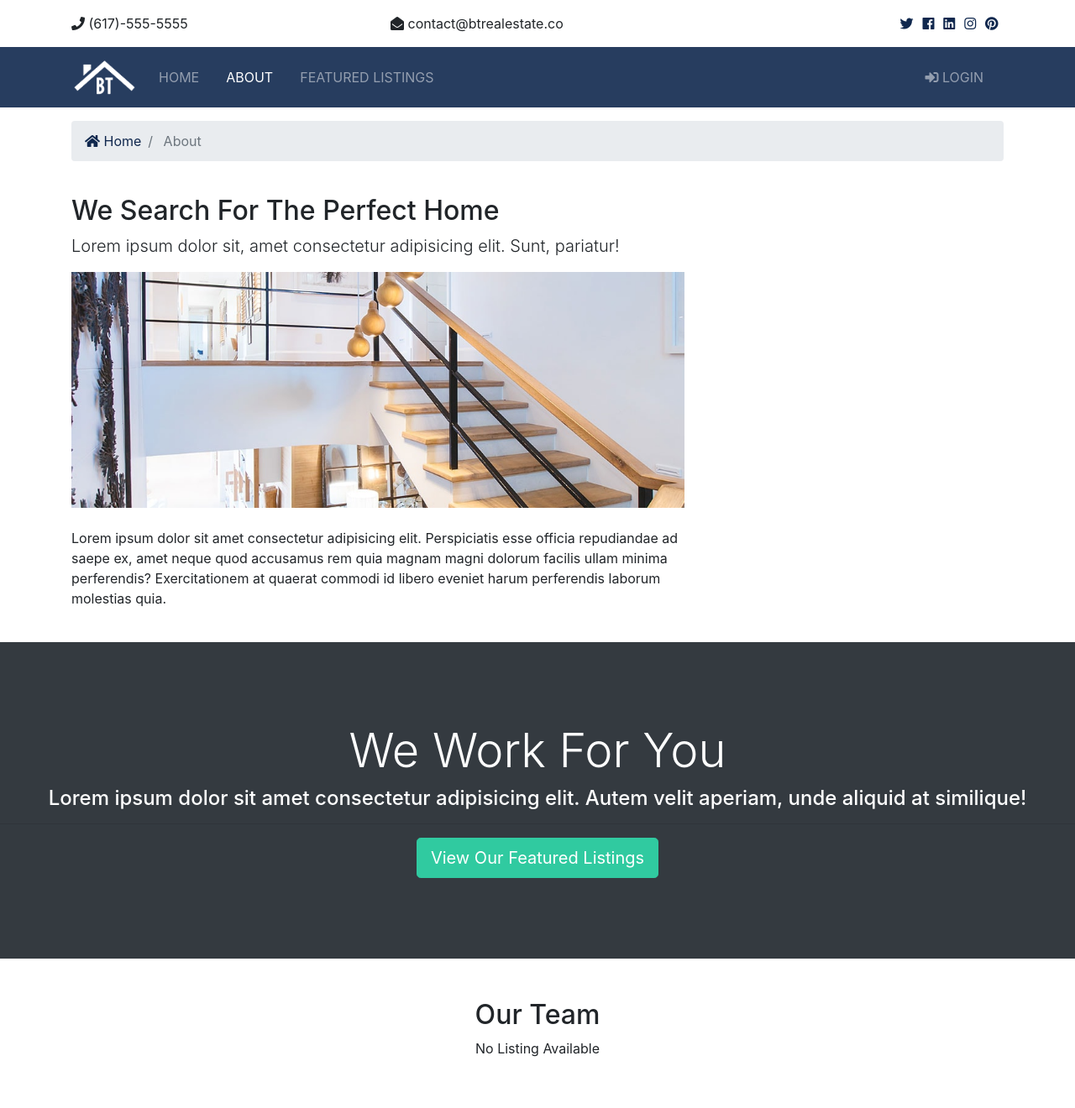
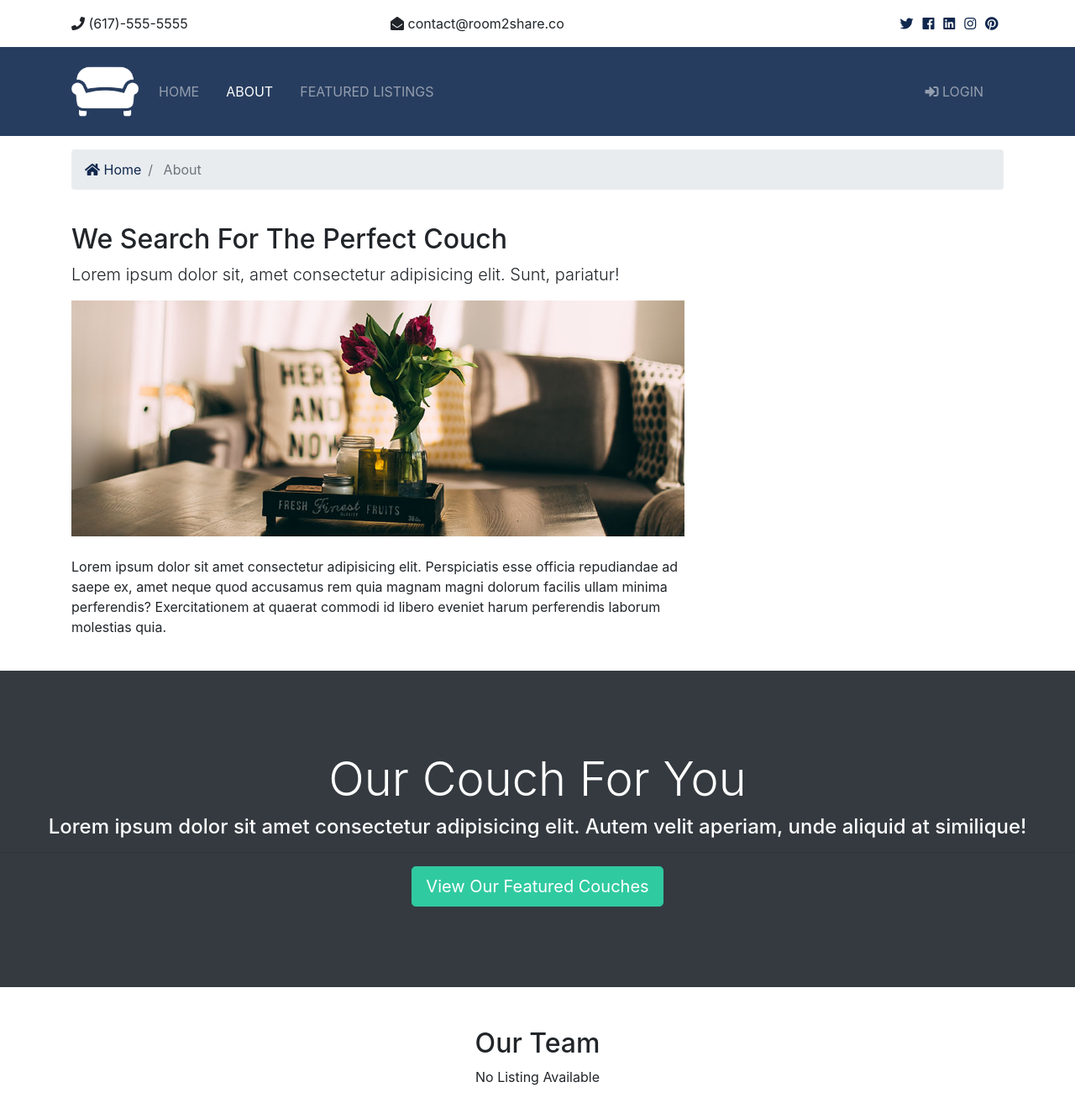
Before and after one commit to serktech/projectRE, a Django app: page /about in a window 1280 px wide. Shown: the top 1320 px of the page at 84% size. Run offline with Django 3.2, Linux system fonts and the light colour scheme; data that the repository does not hold is empty; some libraries are stand-ins or nearby versions.

Commit message:
update info and media

```diff
--- a/templates/base.html
+++ b/templates/base.html
@@ -14,7 +14,7 @@
     <!-- Lightbox -->
     <link rel="stylesheet" href="{% static 'css/lightbox.min.css' %}">
 
-    <title>ProjectRE ude{% block title %} {% endblock %}</title>
+    <title>Room2Share {% block title %} {% endblock %}</title>
 </head>
 <body>
 <!-- Top Bar -->
--- a/templates/pages/about.html
+++ b/templates/pages/about.html
@@ -22,7 +22,7 @@
         <div class="container">
             <div class="row">
                 <div class="col-md-8">
-                    <h2>We Search For The Perfect Home</h2>
+                    <h2>We Search For The Perfect Couch</h2>
                     <p class="lead">Lorem ipsum dolor sit, amet consectetur adipisicing elit. Sunt, pariatur!</p>
                     <img src="{% static 'img/about.jpg' %}" alt="">
                     <p class="mt-4">Lorem ipsum dolor sit amet consectetur adipisicing elit. Perspiciatis esse officia
@@ -35,9 +35,9 @@
                     {% if mvp_realtors %}
                         {% for realtor in mvp_realtors %}
                             <div class="card">
-                                <img class="card-img-top" src="{{ realtor.photo.url }}" alt="Seller of the month">
+                                <img class="card-img-top" src="{{ realtor.photo.url }}" alt="Coucher of the month">
                                 <div class="card-body">
-                                    <h5 class="card-title">Seller Of The Month</h5>
+                                    <h5 class="card-title">Coucher Of The Month</h5>
                                     <h6 class="text-secondary">{{ realtor.name }}</h6>
                                     <p class="card-text">{{ realtor.description }}
                                     </p>
@@ -53,11 +53,11 @@
 
     <!-- Work -->
     <section id="work" class="bg-dark text-white text-center">
-        <h2 class="display-4">We Work For You</h2>
+        <h2 class="display-4">Our Couch For You</h2>
         <h4>Lorem ipsum dolor sit amet consectetur adipisicing elit. Autem velit aperiam, unde aliquid at
             similique!</h4>
         <hr>
-        <a href="listings.html" class="btn btn-secondary text-white btn-lg">View Our Featured Listings</a>
+        <a href="listings.html" class="btn btn-secondary text-white btn-lg">View Our Featured Couches</a>
     </section>
 
     <!-- Team -->
@@ -71,7 +71,7 @@
                             <img src="{{ realtor.photo.url }}" alt="" class="rounded-circle mb-3">
                             <h4>{{ realtor.name }}</h4>
                             <p class="text-success">
-                                <i class="fas fa-award text-success mb-3"></i> Realtor</p>
+                                <i class="fas fa-award text-success mb-3"></i> Coucher</p>
                             <hr>
                             <p>
                                 <i class="fas fa-phone"></i> {{ realtor.phone }}</p>
--- a/templates/partials/_topbar.html
+++ b/templates/partials/_topbar.html
@@ -6,7 +6,7 @@
                 <i class="fas fa-phone"></i> (617)-555-5555
             </div>
             <div class="col-md-4">
-                <i class="fas fa-envelope-open"></i> contact@btrealestate.co
+                <i class="fas fa-envelope-open"></i> contact@room2share.co
             </div>
             <div class="col-md-4">
                 <div class="social text-right">
```
Also changed, not shown: projectRE/static/img/about.jpg, projectRE/static/img/building.jpg, projectRE/static/img/logo.png, projectRE/static/img/showcase.jpg.
